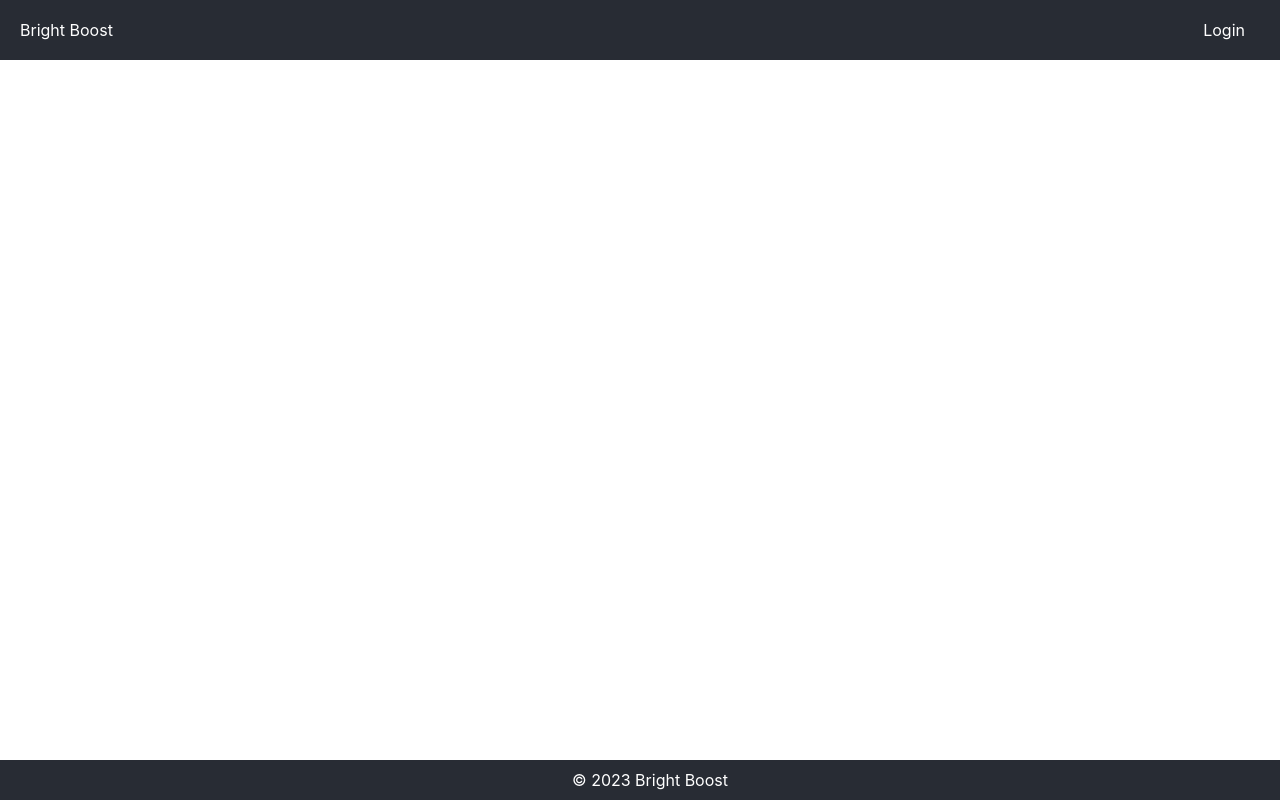
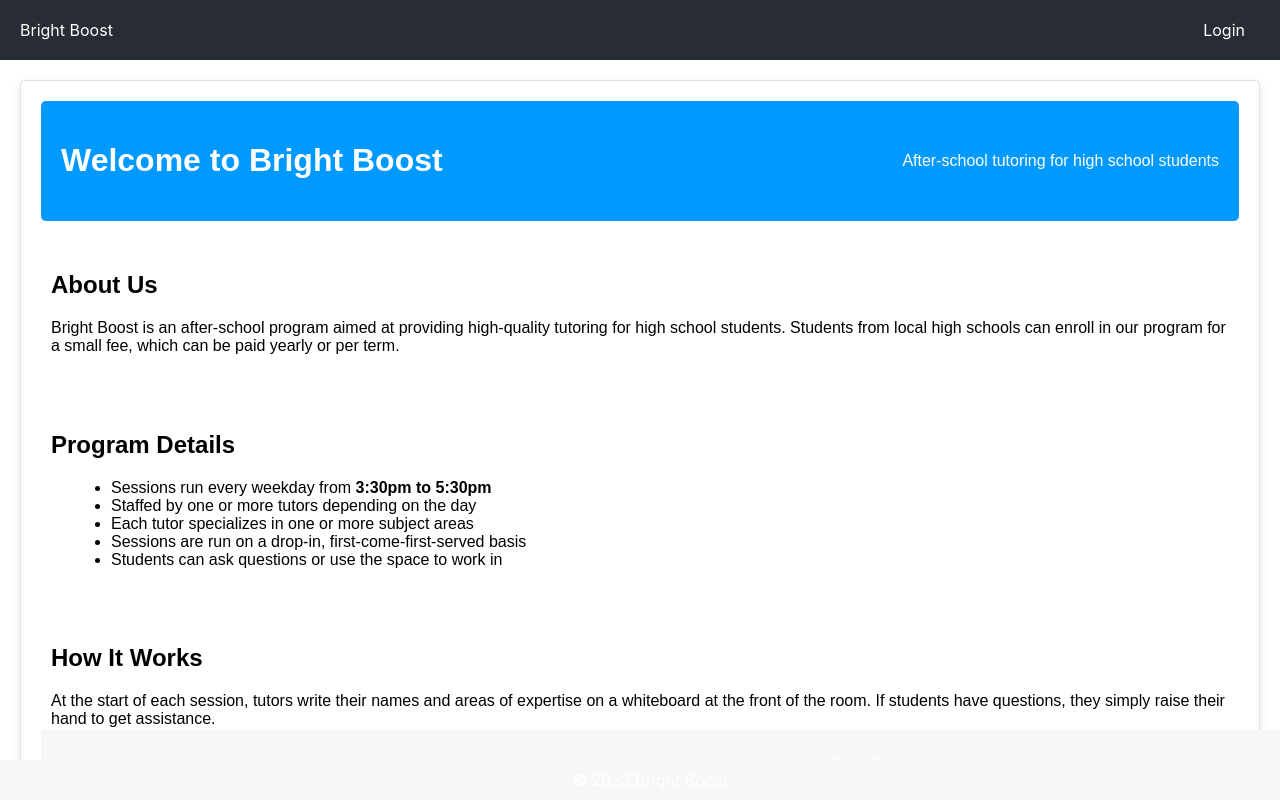
Before and after one commit to starshooter12345/brightboost_final, a React (Create React App) app in the folder Jamal_Front-end/: page /home-page in a window 1280 px wide. Built offline with nearby package versions, Linux system fonts and the light colour scheme.

Commit message:
created a home page

```diff
--- a/Jamal_Front-end/src/App.jsx
+++ b/Jamal_Front-end/src/App.jsx
@@ -11,6 +11,7 @@ import SessionDetails from './components/pages/tutors/SessionDetails';
 import TutorSideNav from './components/pages/tutors/TutorSideNav';
 import ViewQuestions from './components/pages/tutors/ViewQuestions';
 import AskQuestion from './components/pages/students/AskQuestion';
+import HomePage from './components/HomePage';
 
 function App() {
   return (
@@ -18,6 +19,7 @@ function App() {
       <Header />
       <div className="main-content">
         <Switch>
+        <Route path="/home-page" component={HomePage} />
           <Route path="/login" component={Login} />
           <Route path="/student-registration" component={StudentRegistration} />
           <Route path="/tutor-registration" component={TutorRegistration} />
--- /dev/null
+++ b/Jamal_Front-end/src/components/HomePage.css
@@ -0,0 +1,35 @@
+/* HomePage.css */
+
+.homepage-container {
+    font-family: Arial, sans-serif;
+    margin: 20px;
+    padding: 20px;
+    border: 1px solid #e0e0e0;
+    border-radius: 5px;
+    box-shadow: 0 2px 8px rgba(0, 0, 0, 0.1);
+}
+
+.header {
+    text-align: center;
+    padding: 20px;
+    background-color: #0099ff;
+    color: white;
+    border-radius: 5px;
+}
+
+.description, .details, .current-system {
+    margin-top: 20px;
+    padding: 10px;
+}
+
+.details ul {
+    list-style-type: disc;
+    margin-left: 20px;
+}
+
+footer {
+    margin-top: 30px;
+    text-align: center;
+    padding: 10px;
+    background-color: #f7f7f7;
+}
--- /dev/null
+++ b/Jamal_Front-end/src/components/HomePage.jsx
@@ -0,0 +1,42 @@
+// HomePage.jsx
+
+import React from 'react';
+import './HomePage.css';
+
+const HomePage = () => {
+    return (
+        <div className="homepage-container">
+            <header className="header">
+                <h1>Welcome to Bright Boost</h1>
+                <p>After-school tutoring for high school students</p>
+            </header>
+
+            <section className="description">
+                <h2>About Us</h2>
+                <p>Bright Boost is an after-school program aimed at providing high-quality tutoring for high school students. Students from local high schools can enroll in our program for a small fee, which can be paid yearly or per term.</p>
+            </section>
+
+            <section className="details">
+                <h2>Program Details</h2>
+                <ul>
+                    <li>Sessions run every weekday from <strong>3:30pm to 5:30pm</strong></li>
+                    <li>Staffed by one or more tutors depending on the day</li>
+                    <li>Each tutor specializes in one or more subject areas</li>
+                    <li>Sessions are run on a drop-in, first-come-first-served basis</li>
+                    <li>Students can ask questions or use the space to work in</li>
+                </ul>
+            </section>
+
+            <section className="current-system">
+                <h2>How It Works</h2>
+                <p>At the start of each session, tutors write their names and areas of expertise on a whiteboard at the front of the room. If students have questions, they simply raise their hand to get assistance.</p>
+            </section>
+
+            <footer>
+                <p>Join us and boost your academic performance with Bright Boost!</p>
+            </footer>
+        </div>
+    );
+}
+
+export default HomePage;
--- a/Jamal_Front-end/src/components/pages/students/AskQuestion.jsx
+++ b/Jamal_Front-end/src/components/pages/students/AskQuestion.jsx
@@ -1,4 +1,4 @@
-// Jamal_Front-end/src/components/pages/students/AskQuestion.jsx
+//Jamal_Front-end/src/components/pages/students/AskQuestion.jsx
 
 import React, { useState } from 'react';
 import axios from 'axios';
```
